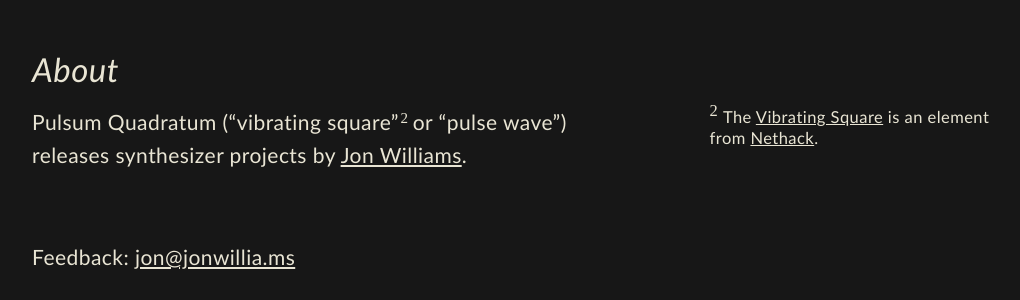
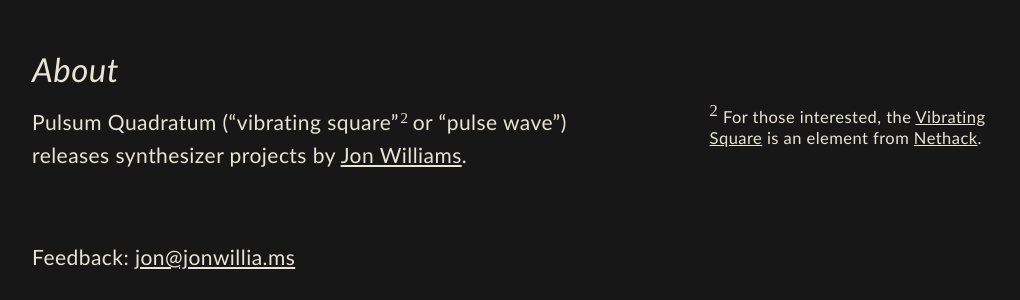
Before and after one commit to bongozone/bongozone, a Jekyll site: the page built from index.md, in a window 1280 px wide. Shown: the part 2863-3163 px from the top of the page, without its empty margins (128-1148 px from the left). Built offline with Jekyll 4.4.1, drawn with Linux system fonts in a browser that asks for light colours.

Commit message:
minor tweaks

```diff
--- a/_layouts/module.html
+++ b/_layouts/module.html
@@ -11,7 +11,7 @@ layout: default
   {% include download.html %}
   </span>
   {% endif %}
-  <label for="mn-exports-imports" class="margin-toggle">Photos</label><input type="checkbox" id="mn-exports-imports" class="margin-toggle"><span class="marginnote">
+  <label for="mn-photo" class="margin-toggle">Photos</label><input type="checkbox" id="mn-photo" class="margin-toggle"><span class="marginnote">
   <img src="/images/{{page.slug}}.png" alt="">
   </span>
 </figure>
--- a/css/main.css
+++ b/css/main.css
@@ -15,6 +15,10 @@ p.subtitle ~ h1 {
 
 td:first-child {
   font-weight: bolder;
+}
+
+.marginnote img {
+  max-height: 800px;
 }
 
 /*
--- a/index.md
+++ b/index.md
@@ -21,14 +21,22 @@ Currently, most of our modules are under active development.
   {% capture green_class %}{% if item.green %}green{% endif %}{% endcapture %}
   {% assign content = item.content | strip | strip_newlines | strip %}
   <div class="module {{status_class}} {{green_class}}">
-    <img src="/images/{{item.slug}}.png" alt="">
+    {%if content != '' %}
+      <a href="{{ item.url }}">
+      <img src="/images/{{item.slug}}.png" alt="">
+      </a>
+      {% else %}
+      <a href="{{ item.url }}">
+      <img src="/images/{{item.slug}}.png" alt="">
+      </a>
+      {% endif %}
     <h3>
       {%if content != '' %}
-      <a href="{{ item.url }}">
-      {{ item.title }}
-      </a>
+        <a href="{{ item.url }}">
+        {{ item.title }}
+        </a>
       {% else %}
-      {{ item.title }}
+        {{ item.title }}
       {% endif %}
     </h3>
     <p>
@@ -67,7 +75,7 @@ Currently, most of our modules are under active development.
 
 Pulsum Quadratum ("vibrating square"<label for="sn-vs" class="margin-toggle sidenote-number"></label><input type="checkbox" id="sn-vs" class="margin-toggle">
 <span class="sidenote">
-  The <a href="https://nethackwiki.com/wiki/Vibrating_square">Vibrating Square</a>
+  For those interested, the <a href="https://nethackwiki.com/wiki/Vibrating_square">Vibrating Square</a>
   is an element from <a href="https://en.wikipedia.org/wiki/NetHack">Nethack</a>.
 </span>
  or "pulse wave") releases synthesizer
```
